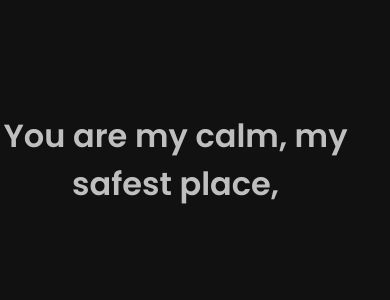
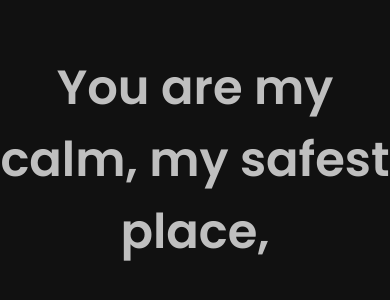
Before and after one commit to joemalmsteen/happy-pill, a plain HTML site: page index.html in a window 390 px wide. Shown: the part 270-570 px from the top of the page. Drawn offline with Linux system fonts and the light colour scheme; a web font is replaced by a local one.

Commit message:
Update style.css

```diff
--- a/style.css
+++ b/style.css
@@ -26,10 +26,9 @@ body {
     align-items: center;
     flex-direction: column;
     height: 100vh;
-    width: 100vw;
+    width: 400vw;
     position: relative;
     text-align: center;
-    overflow:hidden;
 }
 
 
@@ -38,8 +37,6 @@ h1 {
     font-weight: 600;
     opacity: 0;
     transform: translateY(30px);
-    max-width: 90vw;
-    word-wrap: break-word;
 }
 
 /* Fade-in animation */
@@ -416,17 +413,3 @@ input#open {
         opacity: 0;
     }
 }
-
-@media (max-width: 768px) {
-  .container {
-      width: 100vw;
-      height: 100vh;
-  }
-  h1 {
-      font-size: 2rem; /* Smaller text */
-  }
-  #heart {
-      width: 80px;
-      height: 80px;
-  }
-}
```
